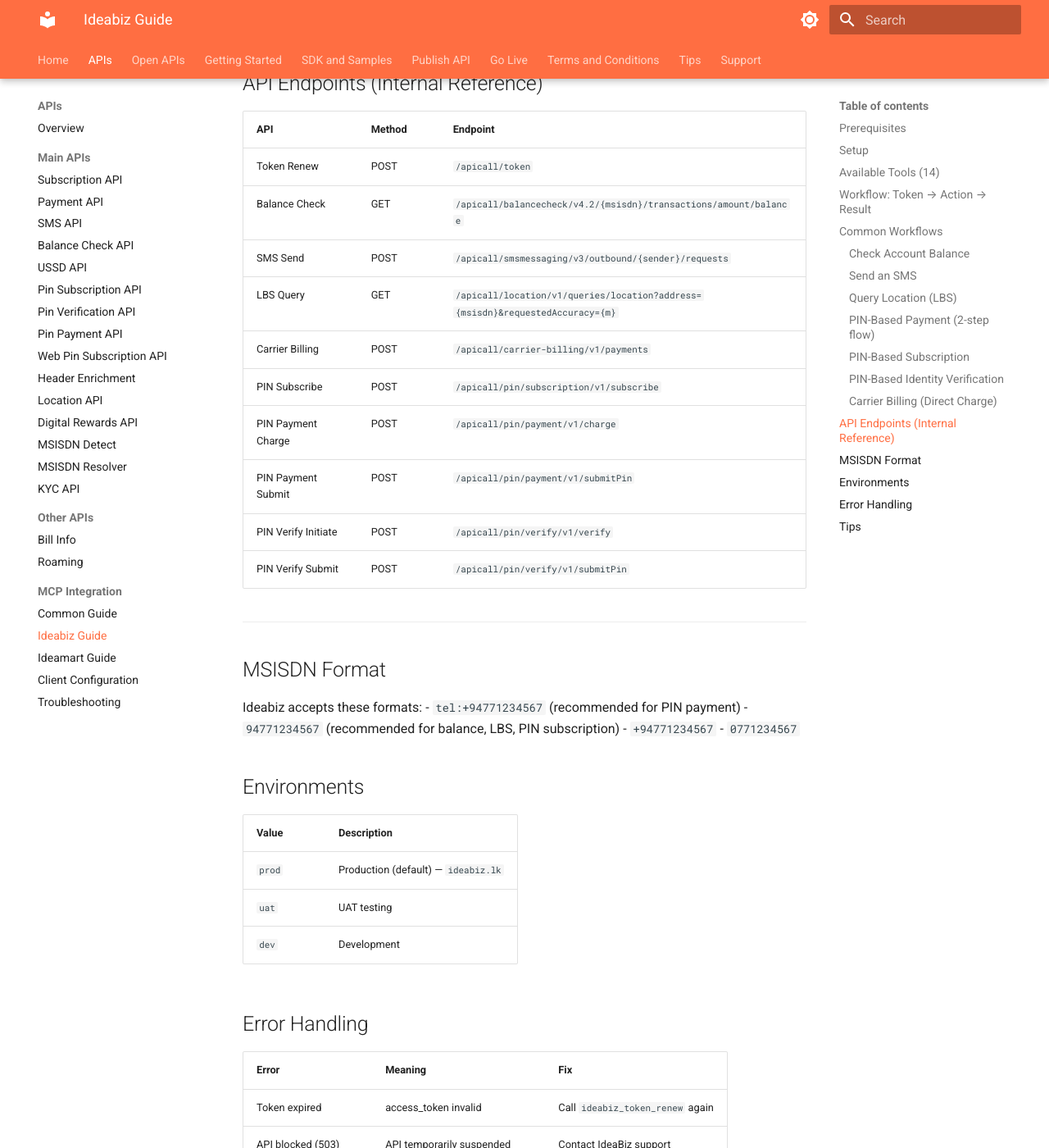
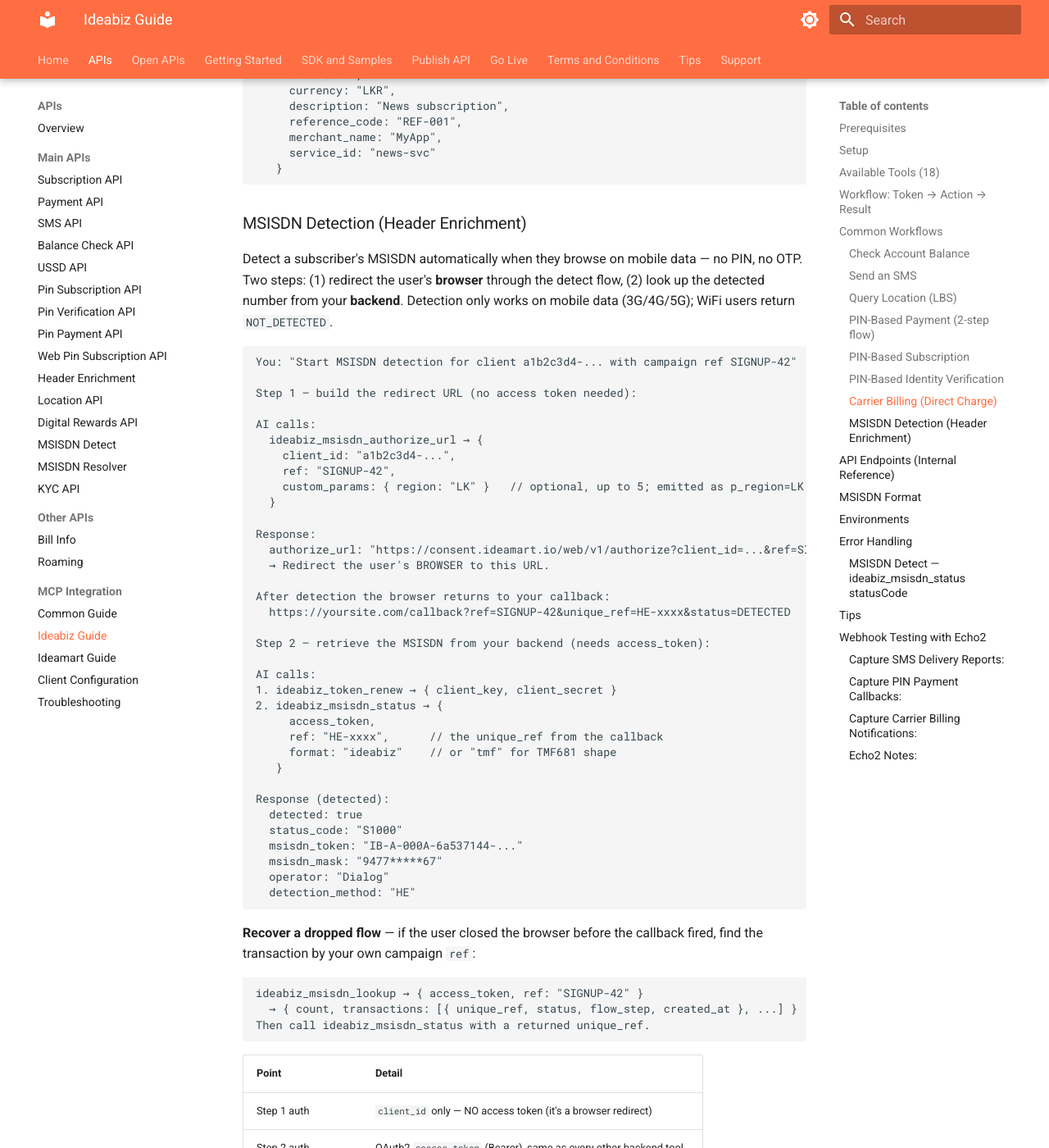
Before and after one commit to ideabizmart/Docs-Ideabiz-v2, an MkDocs documentation site: the page built from docs/APIs/MCP/guide-ideabiz.md, in a window 1280 px wide and 1400 px high, scrolled down 4491 px. Shown: the whole window at 82% size. Built offline with MkDocs 1.6.1 and Material for MkDocs 9.7.7, drawn with Linux system fonts in a browser that asks for light colours; some of the changed text lies outside the part shown.

Commit message:
Update guide-ideabiz.md

````diff
--- a/docs/APIs/MCP/guide-ideabiz.md
+++ b/docs/APIs/MCP/guide-ideabiz.md
@@ -1,6 +1,6 @@
 # Ideabiz MCP — User Guide
 
-Connect your AI coding assistant to Ideabiz APIs via MCP. Send SMS, check balances, charge subscribers, query locations, and manage PIN-based flows.
+Connect your AI coding assistant to Ideabiz APIs via MCP. Send SMS, check balances, charge subscribers, query locations, detect subscriber MSISDNs via header enrichment, and manage PIN-based flows.
 
 **MCP URL:** `https://mcp.ideamart.io/ideabiz/mcp`
 
@@ -29,7 +29,7 @@ Connect your AI coding assistant to Ideabiz APIs via MCP. Send SMS, check balanc
 
 ---
 
-## Available Tools (14)
+## Available Tools (18)
 
 | Tool | Purpose |
 |------|---------|
@@ -47,6 +47,10 @@ Connect your AI coding assistant to Ideabiz APIs via MCP. Send SMS, check balanc
 | `ideabiz_subscription_state_change` | Change subscription state |
 | `ideabiz_subscription_status_check` | Check subscription status |
 | `ideabiz_subscription_history_query` | Query subscription history |
+| `ideabiz_msisdn_authorize_url` | Build the MSISDN-detect web-redirect URL (HE step 1) |
+| `ideabiz_msisdn_status` | Retrieve detected MSISDN by `unique_ref` (HE step 2) |
+| `ideabiz_msisdn_lookup` | Recover MSISDN-detect transactions by your campaign ref |
+| `ideabiz_docs` | Get Ideabiz API documentation by topic |
 
 ---
 
@@ -196,6 +200,69 @@ AI calls:
    }
 ```
 
+### MSISDN Detection (Header Enrichment)
+
+Detect a subscriber's MSISDN automatically when they browse on mobile data — no PIN, no
+OTP. Two steps: (1) redirect the user's **browser** through the detect flow, (2) look up
+the detected number from your **backend**. Detection only works on mobile data
+(3G/4G/5G); WiFi users return `NOT_DETECTED`.
+
+```
+You: "Start MSISDN detection for client a1b2c3d4-... with campaign ref SIGNUP-42"
+
+Step 1 — build the redirect URL (no access token needed):
+
+AI calls:
+  ideabiz_msisdn_authorize_url → {
+    client_id: "a1b2c3d4-...",
+    ref: "SIGNUP-42",
+    custom_params: { region: "LK" }   // optional, up to 5; emitted as p_region=LK
+  }
+
+Response:
+  authorize_url: "https://consent.ideamart.io/web/v1/authorize?client_id=...&ref=SIGNUP-42&p_region=LK"
+  → Redirect the user's BROWSER to this URL.
+
+After detection the browser returns to your callback:
+  https://yoursite.com/callback?ref=SIGNUP-42&unique_ref=HE-xxxx&status=DETECTED
+
+Step 2 — retrieve the MSISDN from your backend (needs access_token):
+
+AI calls:
+1. ideabiz_token_renew → { client_key, client_secret }
+2. ideabiz_msisdn_status → {
+     access_token,
+     ref: "HE-xxxx",      // the unique_ref from the callback
+     format: "ideabiz"    // or "tmf" for TMF681 shape
+   }
+
+Response (detected):
+  detected: true
+  status_code: "S1000"
+  msisdn_token: "IB-A-000A-6a537144-..."
+  msisdn_mask: "9477*****67"
+  operator: "Dialog"
+  detection_method: "HE"
+```
+
+**Recover a dropped flow** — if the user closed the browser before the callback fired,
+find the transaction by your own campaign `ref`:
+
+```
+ideabiz_msisdn_lookup → { access_token, ref: "SIGNUP-42" }
+  → { count, transactions: [{ unique_ref, status, flow_step, created_at }, ...] }
+Then call ideabiz_msisdn_status with a returned unique_ref.
+```
+
+| Point | Detail |
+|-------|--------|
+| Step 1 auth | `client_id` only — NO access token (it's a browser redirect) |
+| Step 2 auth | OAuth2 `access_token` (Bearer), same as every other backend tool |
+| `format` | `ideabiz` (default) or `tmf` (TMF681 IndividualIdentification) |
+| `unique_ref` | One-time per detection, format `HE-{uuid}` |
+| Detection method | `HE` (header enrichment), `AAA` (IP resolver), `BROWSER` (cookie recall) |
+| Only on mobile data | WiFi / HTTPS-forced browsers return `NOT_DETECTED` |
+
 ---
 
 ## API Endpoints (Internal Reference)
@@ -212,6 +279,13 @@ AI calls:
 | PIN Payment Submit | POST | `/apicall/pin/payment/v1/submitPin` |
 | PIN Verify Initiate | POST | `/apicall/pin/verify/v1/verify` |
 | PIN Verify Submit | POST | `/apicall/pin/verify/v1/submitPin` |
+| MSISDN Detect — Authorize | GET | `https://consent.ideamart.io/web/v1/authorize?client_id={id}&ref={ref}` (browser) |
+| MSISDN Detect — Status | GET | `/apicall/msisdndetect/v1/status?ref={unique_ref}` (`-tmf` variant for TMF681) |
+| MSISDN Detect — Lookup | GET | `/apicall/msisdndetect/v1/lookup?ref={campaign_ref}` (`-tmf` variant for TMF681) |
+
+> The authorize step uses the **`consent.ideamart.io`** host (browser redirect), not the
+> `ideabiz.lk` API base. The status/lookup calls use the standard `ideabiz.lk` base with a
+> Bearer token.
 
 ---
 
@@ -241,11 +315,57 @@ Ideabiz accepts these formats:
 | Wrong Pin (500) | Incorrect PIN submitted | Ask user for correct PIN |
 | 404 Not Found | API not subscribed for your app | Subscribe to API in IdeaBiz portal |
 | Unauthorized (401) | MCP token invalid | Get new token at `/auth/login` |
+| MSISDN not detected (S1001) | User on WiFi / no header | Expected on WiFi — only mobile data (3G/4G/5G) is detectable |
+| MSISDN E4040 | `unique_ref` not found | Use the exact `unique_ref` from the callback; token must match the same app |
+
+### MSISDN Detect — `ideabiz_msisdn_status` statusCode
+
+| Code | Meaning |
+|------|---------|
+| S1000 | MSISDN detected |
+| S1001 | MSISDN not detected (WiFi, no header, HTTPS) |
+| E4001 | Missing `ref` |
+| E4010 / E4011 | Missing / invalid token |
+| E4030 | App not authorized for this ref |
+| E4040 | Transaction not found for ref |
+| E5002 | Number format conversion failed |
 
 ## Tips
 
 - The AI manages token renewal automatically when it expires
 - Provide `client_key`/`client_secret` once per session — AI remembers them
 - PIN flows are always 2-step: initiate → user gets PIN → submit PIN
+- MSISDN detection is also 2-step: `ideabiz_msisdn_authorize_url` (browser redirect, no token) → `ideabiz_msisdn_status` (backend, token)
+- `ideabiz_msisdn_authorize_url` makes no API call — it only builds the redirect URL
 - Use `include_raw_response: true` on any tool to debug API responses
+- Use `ideabiz_docs` with topic `msisdn` for the full header-enrichment reference
 - Balance check works for both prepaid and postpaid numbers
+
+---
+
+## Webhook Testing with Echo2
+
+Echo2 (https://echo.idmrt.dev/) captures inbound notifications/callbacks without running your own server. Useful for debugging PIN callbacks, delivery reports, and carrier billing notifications.
+
+### Capture SMS Delivery Reports:
+
+1. **Create Echo2 session** — Go to https://echo.idmrt.dev/ → Create Session → get unique callback URL
+2. **Use as notifyURL** — When sending SMS, include the Echo2 URL in `receiptRequest.notifyURL`
+3. **View** — When delivery status changes, Echo2 shows the DLR payload in real-time
+
+### Capture PIN Payment Callbacks:
+
+1. Set Echo2 URL as `callbackURL` in the PIN payment charge request
+2. After user confirms PIN, Echo2 captures the payment confirmation
+3. Inspect the payload to verify transaction outcome
+
+### Capture Carrier Billing Notifications:
+
+1. Use Echo2 URL as `notificationUrl` in carrier billing webhook field
+2. After charge processes, Echo2 captures the notification with transaction status
+
+### Echo2 Notes:
+- Region-restricted for session creation — use session code from colleague if blocked
+- Use for testing/debugging only — switch to your real server for production
+- Works for all Ideabiz notification types (DLR, PIN callbacks, billing notifications)
+- Each session has a unique URL — don't share publicly
````
